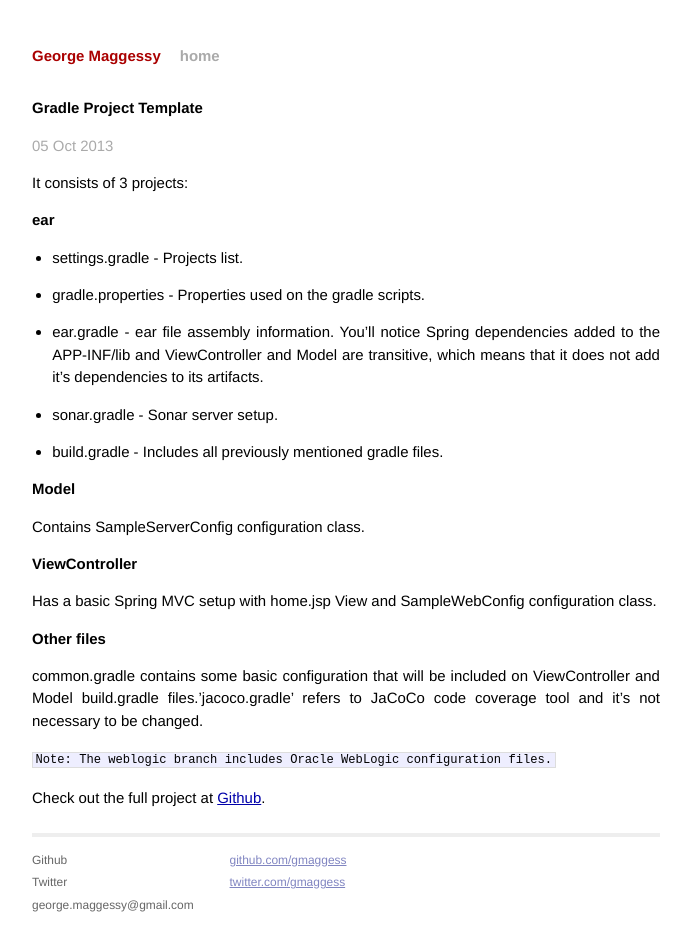
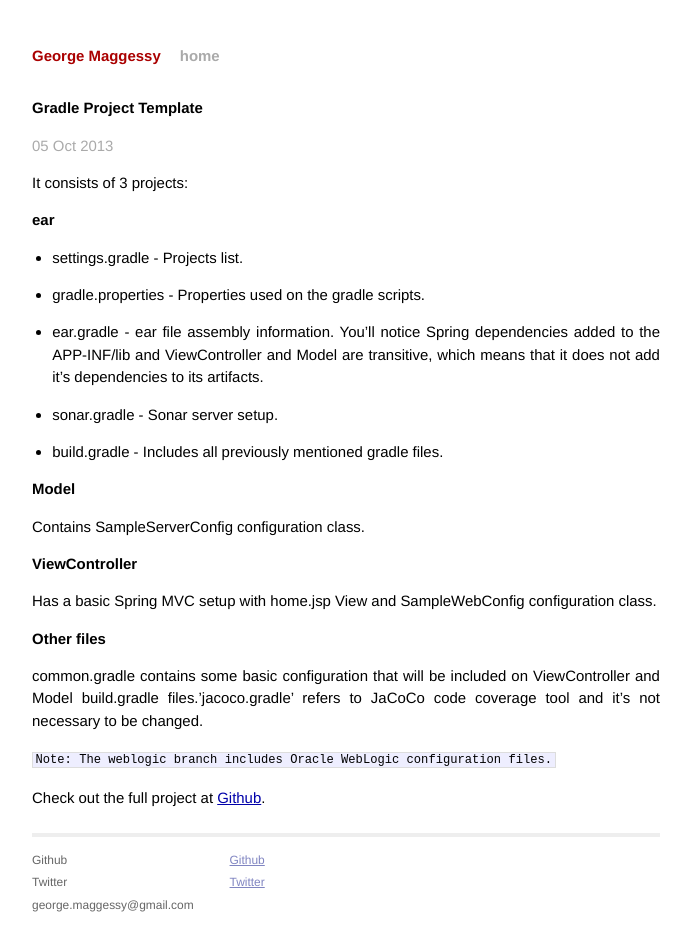
Before and after one commit to gmaggess/gmaggess.github.io, a Jekyll site: the page built from _posts/2013-10-05-gradle-template.markdown, in a window 1280 px wide. Shown: the whole page, without its empty margins (294-985 px from the left). Built offline with Jekyll 4.4.1, drawn with Linux system fonts in a browser that asks for light colours; Markdown is read by kramdown in place of the engine named in the settings.

Commit message:
Fix github and twitter references

```diff
--- a/_layouts/default.html
+++ b/_layouts/default.html
@@ -33,8 +33,8 @@
             </div>
             <div class="contact">
               <p>
-                <a href="https://github.com/yourusername">github.com/gmaggess</a><br />
-                <a href="https://twitter.com/yourusername">twitter.com/gmaggess</a><br />
+                <a href="https://github.com/gmaggess">Github</a><br/>
+                <a href="https://twitter.com/gmaggess">Twitter</a><br/>
               </p>
             </div>
           </div>
```
